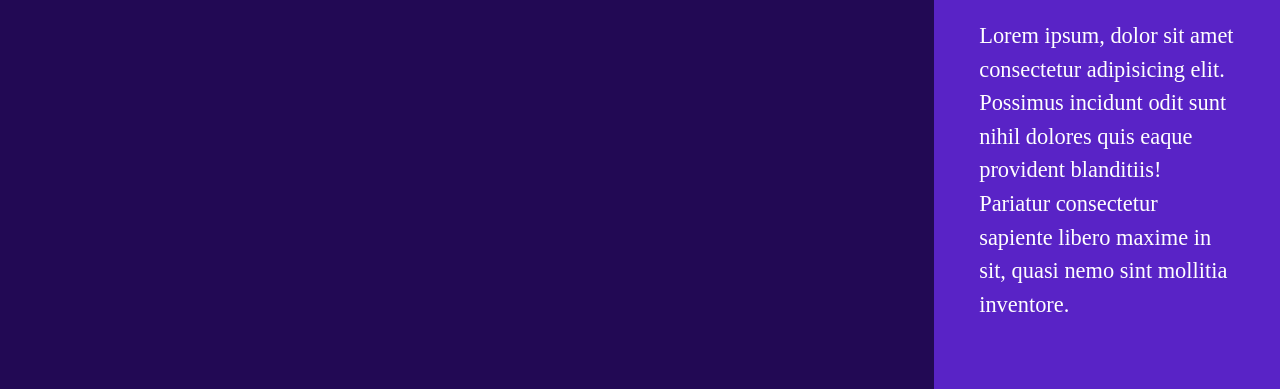
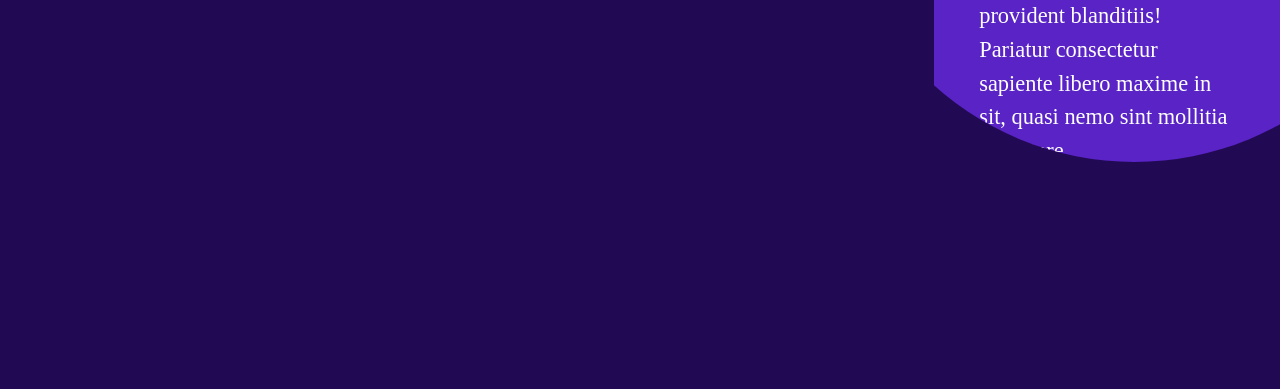
Before and after one commit to piyush97/stunning-umbrella, a plain HTML site: page index.html in a window 1280 px wide. Shown: the part 538-927 px from the top of the page. After the commit the page ends 800 px from the top, so only its background shows below. Drawn offline with nearby package versions, Linux system fonts and the light colour scheme.

Commit message:
gsap ease

```diff
--- a/css/main.scss
+++ b/css/main.scss
@@ -6,6 +6,13 @@ body {
   margin: 0;
   font-family: "Montserrat";
   background: #220954;
+}
+svg {
+  position: absolute;
+  top: 0;
+  right: 0;
+  width: 100%;
+  height: 100%;
 }
 .wrapper {
   position: relative;
--- a/index.html
+++ b/index.html
@@ -13,10 +13,13 @@
     <svg>
         <defs>
             <clipPath id="clipPath">
-                <circle class="one" cx="200" cy="400" r="1300"></circle>
+                <circle class="one" cx="200" cy="400" r="300"></circle>
             </clipPath>
         </defs>
-    </svg> <button id="open">Open Navbar</button>
+    </svg>
+
+    <button id="open">Open Navbar</button>
+
     <div class='wrapper'>
         <nav>
             <ul>
@@ -34,5 +37,14 @@
     </div>
     <h1>I make websites</h1>
 </body>
+<script src="https://cdnjs.cloudflare.com/ajax/libs/gsap/2.1.2/TweenMax.min.js"></script>
+<script>
+    var tl = new TimelineMax();
+    tl.from("nav", 1, {
+        x: 100,
+        display: 'none',
+        ease: Power2.easeOut
+    });
+</script>
 
 </html>
```
Also changed, not shown: css/main.css, 1 other file.
